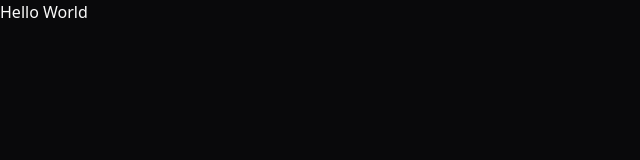
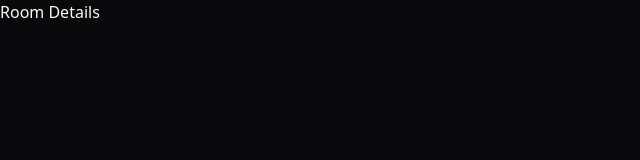
Before and after one commit to fagnerlopes/nlw-agents-web, a React (Vite) app: page /room in a window 1280 px wide. Shown: the top 160 px of the page, without its empty margins (0-640 px from the left). Built offline with nearby package versions, Linux system fonts and the light colour scheme.

Commit message:
Cria as páginas e as rotas de salas

```diff
--- a/package.json
+++ b/package.json
@@ -16,6 +16,7 @@
     "lucide-react": "^0.525.0",
     "react": "^19.1.0",
     "react-dom": "^19.1.0",
+    "react-router-dom": "^7.6.3",
     "tailwind-merge": "^3.3.1",
     "tailwindcss": "^4.1.11"
   },
--- a/src/app.tsx
+++ b/src/app.tsx
@@ -1,3 +1,16 @@
+import { Routes, Route, BrowserRouter } from "react-router-dom";
+import { CreateRoom } from "./pages/create-room";
+import { Room } from "./pages/room";
+
 export function App() {
-  return <div>Hello World</div>
+  return (
+    <div>
+      <BrowserRouter>
+        <Routes>
+          <Route element={<CreateRoom />} index/>
+          <Route path="/room" element={<Room />} />
+        </Routes>
+      </BrowserRouter>
+    </div>
+  )
 }
--- /dev/null
+++ b/src/pages/create-room.tsx
@@ -0,0 +1,7 @@
+export function CreateRoom() {
+  return (
+    <div>
+      <h1>Create Room</h1>
+    </div>
+  )
+}
--- /dev/null
+++ b/src/pages/room.tsx
@@ -0,0 +1,7 @@
+export function Room() {
+  return (
+    <div>
+      <h1>Room Details</h1>
+    </div>
+  )
+}
```
Also changed, not shown: 1 other file (tests, documents, lock files or other folders).
